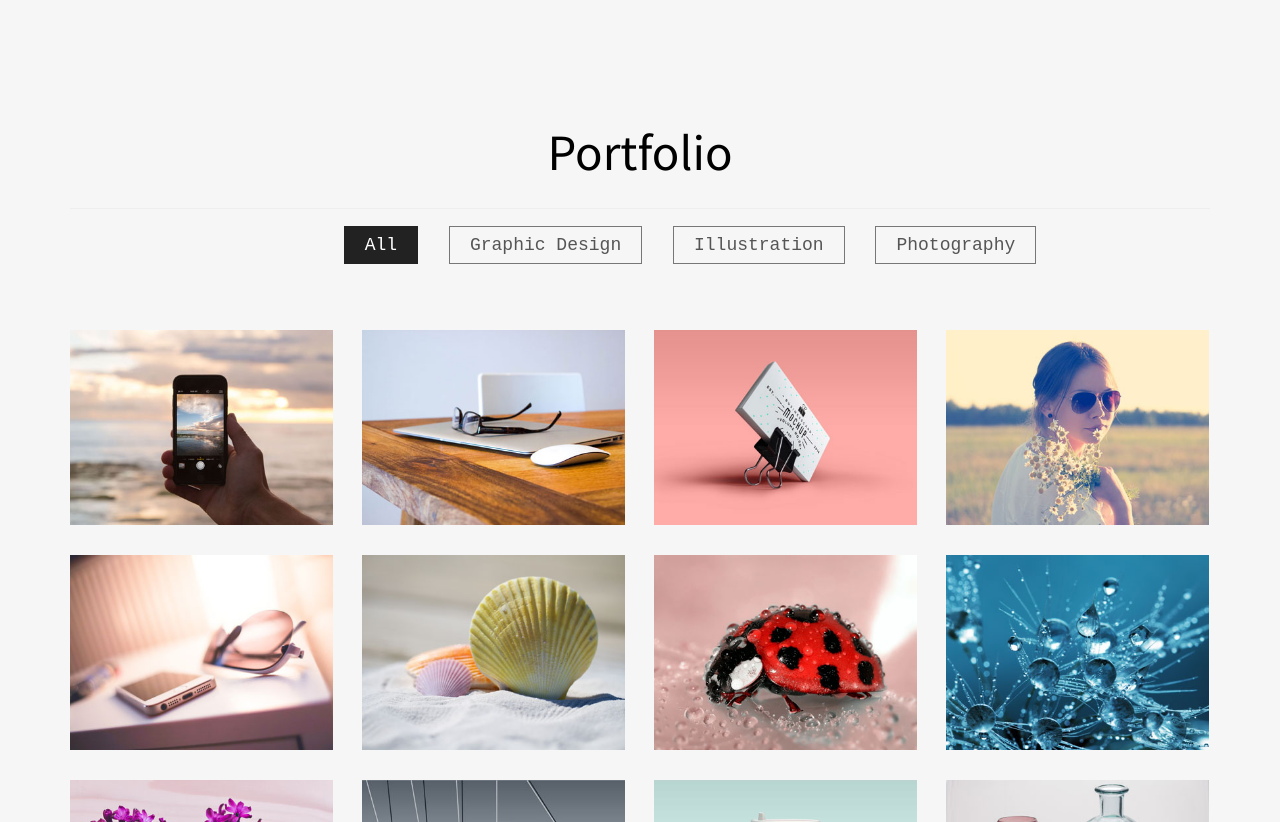
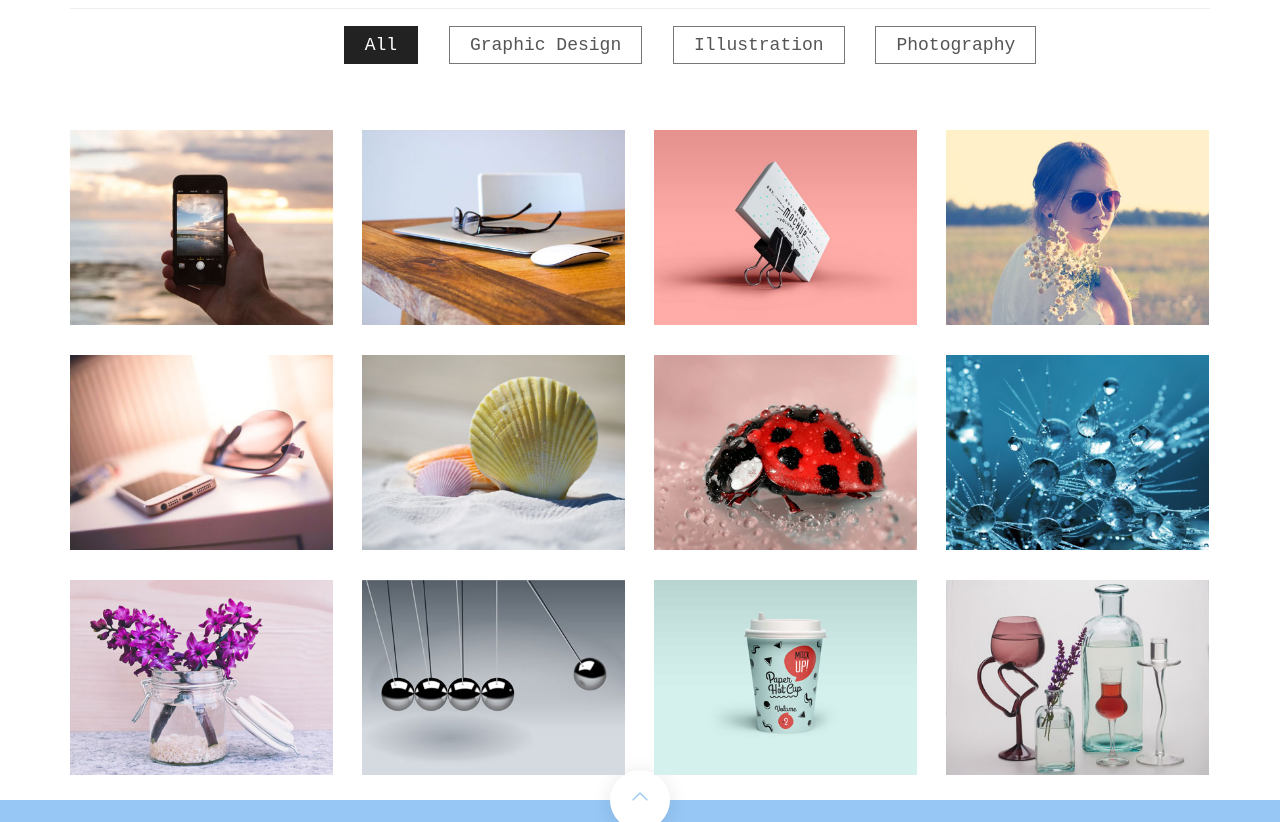
Before and after one commit to stynaa/stynaa.github.io, a website: page portfolio.html in a window 1280 px wide. Shown: the part 660-1482 px from the top of the page. Drawn offline with Linux system fonts and the light colour scheme; files whose address does not match are found by name.

Commit message:
change padding and colour of portfolio

```diff
--- a/css/custom.css
+++ b/css/custom.css
@@ -11,8 +11,8 @@ h1, h2, .heading-with-icon, h3, h4 {
 
 /* For portfolio */
 #portfolio {
-	padding: 120px 0;
-	background: #f6f6f6;
+	padding: 10px 0;
+	background: #ffffff;
 }
 .categories {
 	padding-bottom: 30px;
--- a/portfolio.html
+++ b/portfolio.html
@@ -73,7 +73,6 @@
   </section>
   <!-- END: section -->
   <main>
-    <section id="next-section" class="probootstrap-section">
     <div id="portfolio">
       <div class="container">
         <div class="section-title text-center center">
@@ -207,7 +206,6 @@
         </div>
       </div>
     </div>
-    </section>
 
   </main>
   <footer class="probootstrap-footer">
```
Lines whose indentation alone changed are shown as unchanged.
